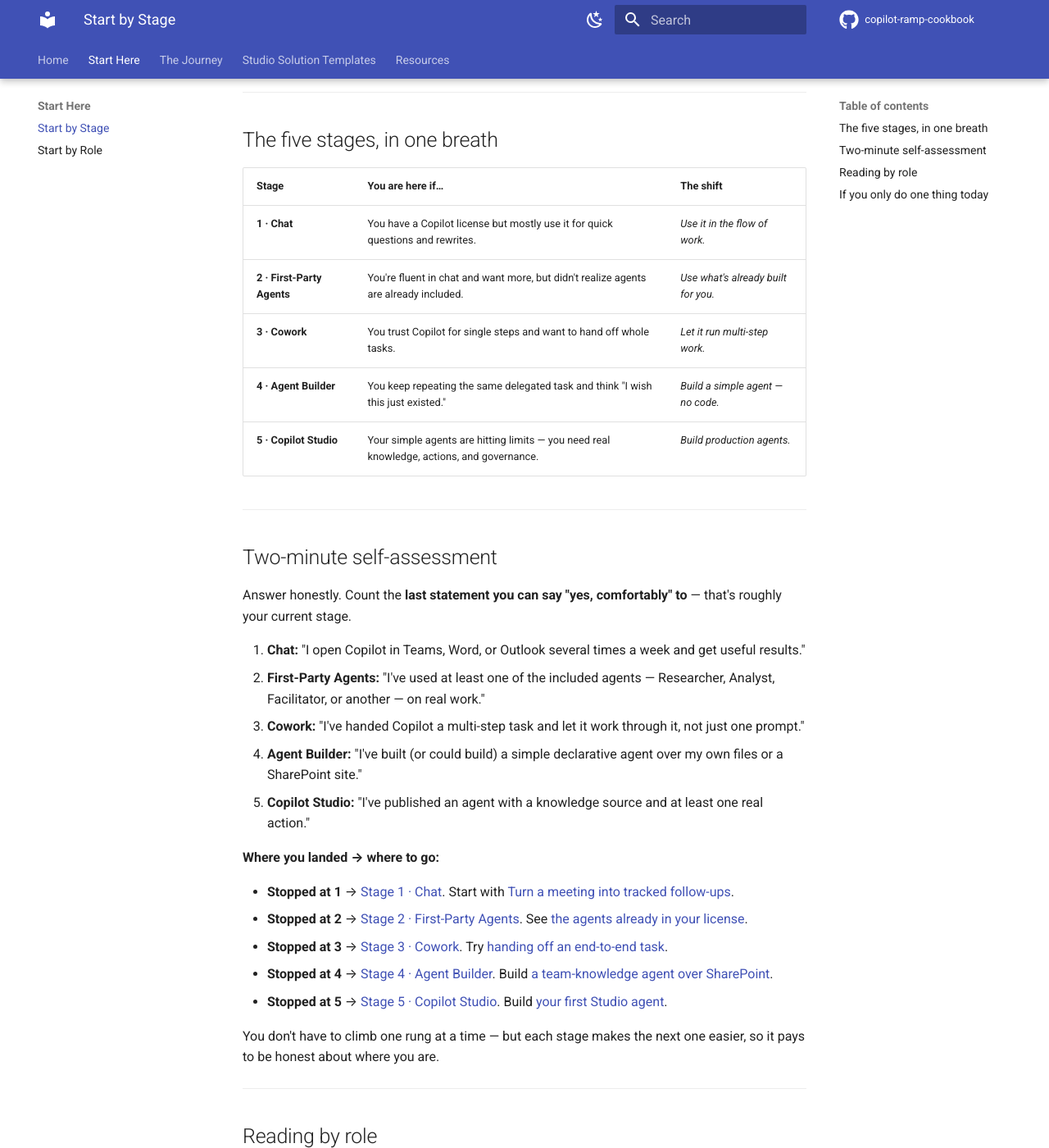
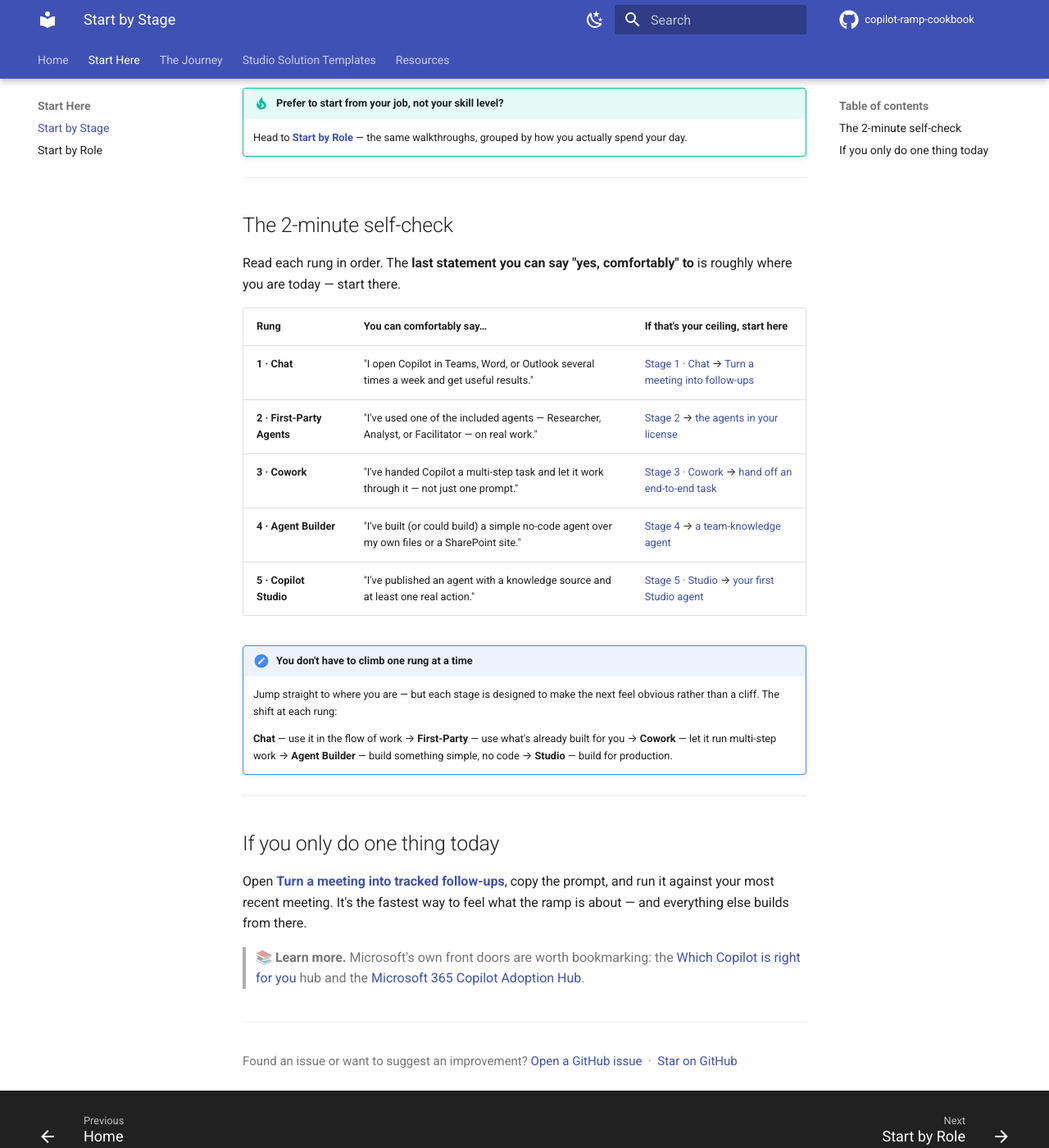
Before and after one commit to MawellGlass/copilot-ramp-cookbook, an MkDocs documentation site: the page built from docs/start-here.md, in a window 1280 px wide and 1400 px high, scrolled down 233 px. Shown: the whole window at 82% size. Built offline with MkDocs 1.6.1 and Material for MkDocs 9.7.7, drawn with Linux system fonts in a browser that asks for light colours; comment, search, counter and statistics services are not loaded; some of the changed text lies outside the part shown.

Commit message:
Start Here: refocus Start by Stage on the self-check, de-duplicate role/stage tables, add reciprocal cross-links between the two start pages

```diff
--- a/docs/start-here.md
+++ b/docs/start-here.md
@@ -2,66 +2,38 @@
 title: Start by Stage
 ---
 
-# Start Here
+# Start by Stage
 
 > **Find your rung on the ladder in two minutes, then take the next concrete step.**
 
-This site is a ladder, not a library. You don't have to read it front to back — you just need to find where you are now and take the next step. This page helps you do exactly that.
+This site is a ladder, not a library. You don't need to read it front to back — find where you are now and take the next step.
+
+!!! tip "Prefer to start from your job, not your skill level?"
+    Head to **[Start by Role](start-by-role.md)** — the same walkthroughs, grouped by how you actually spend your day.
 
 ---
 
-## The five stages, in one breath
+## The 2-minute self-check
 
-| Stage | You are here if… | The shift |
-|-------|------------------|-----------|
-| **1 · Chat** | You have a Copilot license but mostly use it for quick questions and rewrites. | *Use it in the flow of work.* |
-| **2 · First-Party Agents** | You're fluent in chat and want more, but didn't realize agents are already included. | *Use what's already built for you.* |
-| **3 · Cowork** | You trust Copilot for single steps and want to hand off whole tasks. | *Let it run multi-step work.* |
-| **4 · Agent Builder** | You keep repeating the same delegated task and think "I wish this just existed." | *Build a simple agent — no code.* |
-| **5 · Copilot Studio** | Your simple agents are hitting limits — you need real knowledge, actions, and governance. | *Build production agents.* |
+Read each rung in order. The **last statement you can say "yes, comfortably" to** is roughly where you are today — start there.
 
----
+| Rung | You can comfortably say… | If that's your ceiling, start here |
+|---|---|---|
+| **1 · Chat** | "I open Copilot in Teams, Word, or Outlook several times a week and get useful results." | [Stage 1 · Chat](stages/stage-1-chat.md) → [Turn a meeting into follow-ups](walkthroughs/chat-meeting-followups.md) |
+| **2 · First-Party Agents** | "I've used one of the included agents — Researcher, Analyst, or Facilitator — on real work." | [Stage 2](stages/stage-2-first-party.md) → [the agents in your license](walkthroughs/first-party-agents-overview.md) |
+| **3 · Cowork** | "I've handed Copilot a multi-step task and let it work through it — not just one prompt." | [Stage 3 · Cowork](stages/stage-3-cowork.md) → [hand off an end-to-end task](walkthroughs/cowork-end-to-end-task.md) |
+| **4 · Agent Builder** | "I've built (or could build) a simple no-code agent over my own files or a SharePoint site." | [Stage 4](stages/stage-4-agent-builder.md) → [a team-knowledge agent](walkthroughs/agent-builder-team-knowledge.md) |
+| **5 · Copilot Studio** | "I've published an agent with a knowledge source and at least one real action." | [Stage 5 · Studio](stages/stage-5-studio.md) → [your first Studio agent](walkthroughs/studio-first-agent.md) |
 
-## Two-minute self-assessment
+!!! note "You don't have to climb one rung at a time"
+    Jump straight to where you are — but each stage is designed to make the next feel obvious rather than a cliff. The shift at each rung:
 
-Answer honestly. Count the **last statement you can say "yes, comfortably" to** — that's roughly your current stage.
-
-1. **Chat:** "I open Copilot in Teams, Word, or Outlook several times a week and get useful results."
-2. **First-Party Agents:** "I've used at least one of the included agents — Researcher, Analyst, Facilitator, or another — on real work."
-3. **Cowork:** "I've handed Copilot a multi-step task and let it work through it, not just one prompt."
-4. **Agent Builder:** "I've built (or could build) a simple declarative agent over my own files or a SharePoint site."
-5. **Copilot Studio:** "I've published an agent with a knowledge source and at least one real action."
-
-**Where you landed → where to go:**
-
-- **Stopped at 1** → [Stage 1 · Chat](stages/stage-1-chat.md). Start with [Turn a meeting into tracked follow-ups](walkthroughs/chat-meeting-followups.md).
-- **Stopped at 2** → [Stage 2 · First-Party Agents](stages/stage-2-first-party.md). See [the agents already in your license](walkthroughs/first-party-agents-overview.md).
-- **Stopped at 3** → [Stage 3 · Cowork](stages/stage-3-cowork.md). Try [handing off an end-to-end task](walkthroughs/cowork-end-to-end-task.md).
-- **Stopped at 4** → [Stage 4 · Agent Builder](stages/stage-4-agent-builder.md). Build [a team-knowledge agent over SharePoint](walkthroughs/agent-builder-team-knowledge.md).
-- **Stopped at 5** → [Stage 5 · Copilot Studio](stages/stage-5-studio.md). Build [your first Studio agent](walkthroughs/studio-first-agent.md).
-
-You don't have to climb one rung at a time — but each stage makes the next one easier, so it pays to be honest about where you are.
-
----
-
-## Reading by role
-
-The journey is the spine of this site; your **role** is how you narrow within each stage. Most walkthroughs are tagged for one or more of these readers:
-
-| Role | What you're usually after |
-|------|---------------------------|
-| **End user** | "Give me a prompt I can paste in right now." |
-| **Champion / adoption lead** | "Give me use cases to show my team, plus a rollout path." |
-| **Manager / team lead** | "What's the ROI story and what should my team try first?" |
-| **Maker / power user** | "How do I go from *using* Copilot to *building* an agent?" |
-| **IT / admin** | "What has to be in place before each stage works?" |
-
-Use the search box (top of every page) or the **[Use-Case Catalog](CATALOG.md)** to filter by role and stage.
+    **Chat** — use it in the flow of work → **First-Party** — use what's already built for you → **Cowork** — let it run multi-step work → **Agent Builder** — build something simple, no code → **Studio** — build for production.
 
 ---
 
 ## If you only do one thing today
 
-Open [Turn a meeting into tracked follow-ups](walkthroughs/chat-meeting-followups.md), copy the prompt, and run it against your most recent meeting. It's the single fastest way to feel what the ramp is about — and everything else builds from there.
+Open **[Turn a meeting into tracked follow-ups](walkthroughs/chat-meeting-followups.md)**, copy the prompt, and run it against your most recent meeting. It's the fastest way to feel what the ramp is about — and everything else builds from there.
 
 > **📚 Learn more.** Microsoft's own front doors are worth bookmarking: the [Which Copilot is right for you](https://learn.microsoft.com/en-us/copilot/) hub and the [Microsoft 365 Copilot Adoption Hub](https://adoption.microsoft.com/en-us/copilot/).
```
Also changed, not shown: docs/start-by-role.md (+4 -1 lines).
